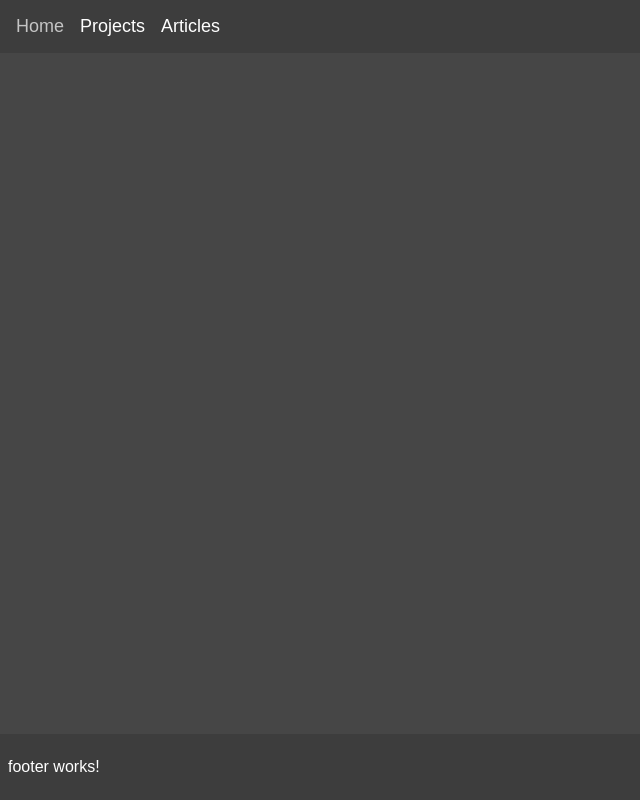
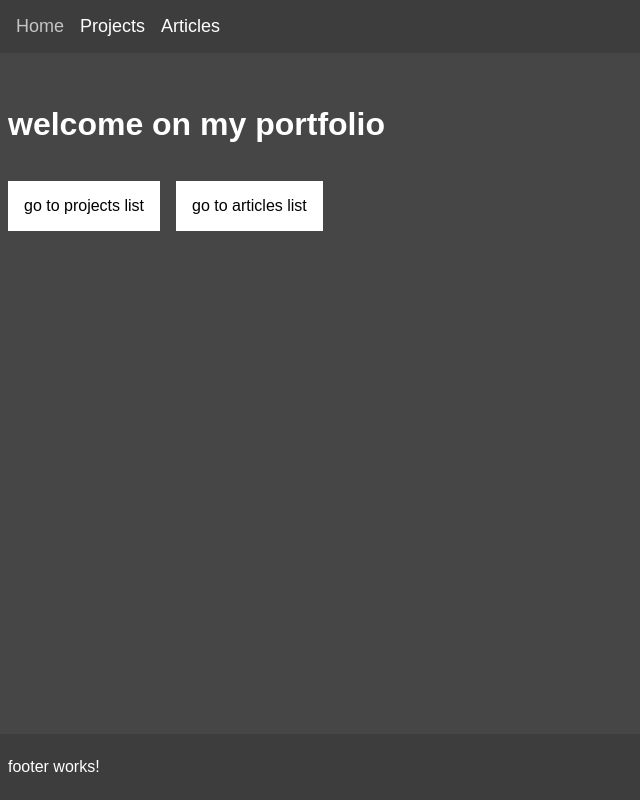
Before and after one commit to Adrien-Ray/client_portfolio_Angular2023, an Angular app: page / in a window 1280 px wide. Shown: the whole page, without its empty margins (0-640 px from the left). Built offline with nearby package versions, Linux system fonts and the light colour scheme; no server answers.

Commit message:
landing funcs first

```diff
--- a/src/app/page-landing/page-landing.component.html
+++ b/src/app/page-landing/page-landing.component.html
@@ -1,2 +1,5 @@
-<app-project-card *ngFor="let project of projects$ | async" [project]="project"></app-project-card>
-<!-- <p>{{projectTest.project[0].project_title}}</p> -->
+<div class="landing">
+    <h1>welcome on my portfolio</h1>
+    <a routerLink="projects" class="button">go to projects list</a>
+    <a routerLink="articles" class="button">go to articles list</a>
+</div>
--- a/src/app/page-landing/page-landing.component.ts
+++ b/src/app/page-landing/page-landing.component.ts
@@ -1,19 +1,9 @@
-import { Component, OnInit } from '@angular/core';
-import { Project } from '../models/project.model';
-import { ProjectsService } from "../services/projects.service";
-import { Observable } from 'rxjs';
+import { Component } from '@angular/core';
 
 @Component({
     selector: 'app-page-landing',
     templateUrl: './page-landing.component.html',
     styleUrls: ['./page-landing.component.scss']
 })
-export class PageLandingComponent implements OnInit{
-    projects$!: Observable<Project[]>;
-    //project!: Project;
-    constructor(private projectService: ProjectsService){}
-    ngOnInit(): void {
-        this.projects$ = this.projectService.getAllProjects();
-        //this.project = new Project;
-    }
+export class PageLandingComponent{
 }
--- a/src/app/page-single-project/page-single-project.component.scss
+++ b/src/app/page-single-project/page-single-project.component.scss
@@ -3,18 +3,5 @@
         max-width: calc(100%);
     }
     div.links{
-        a.button{
-            display: inline-block;
-            padding: 1rem;
-            background: white;
-            color: black;
-            margin: 1rem 1rem 0 0;
-            text-decoration: none;
-            box-shadow: inset 0 0 blue;
-            transition: all .3s;
-            &:hover{
-                box-shadow: inset 0 0 2rem blue;
-            }
-        }
     }
 }
--- a/src/styles.css
+++ b/src/styles.css
@@ -17,4 +17,17 @@ body app-root router-outlet {
 body app-root > :nth-child(3) {
   margin-bottom: auto;
   padding: 0 0.5rem;
+}
+body a.button {
+  display: inline-block;
+  padding: 1rem;
+  background: white;
+  color: black;
+  margin: 1rem 1rem 0 0;
+  text-decoration: none;
+  box-shadow: inset 0 0 blue;
+  transition: all 0.3s;
+}
+body a.button:hover {
+  box-shadow: inset 0 0 2rem blue;
 }/*# sourceMappingURL=styles.css.map */
--- a/src/styles.scss
+++ b/src/styles.scss
@@ -18,4 +18,17 @@ body {
             padding: 0 .5rem;
         }
     }
+    a.button{
+        display: inline-block;
+        padding: 1rem;
+        background: white;
+        color: black;
+        margin: 1rem 1rem 0 0;
+        text-decoration: none;
+        box-shadow: inset 0 0 blue;
+        transition: all .3s;
+        &:hover{
+            box-shadow: inset 0 0 2rem blue;
+        }
+    }
 }
```
Also changed, not shown: src/app/page-single-project/page-single-project.component.css (+0 -13 lines), 2 other files (tests, documents, lock files or other folders).
